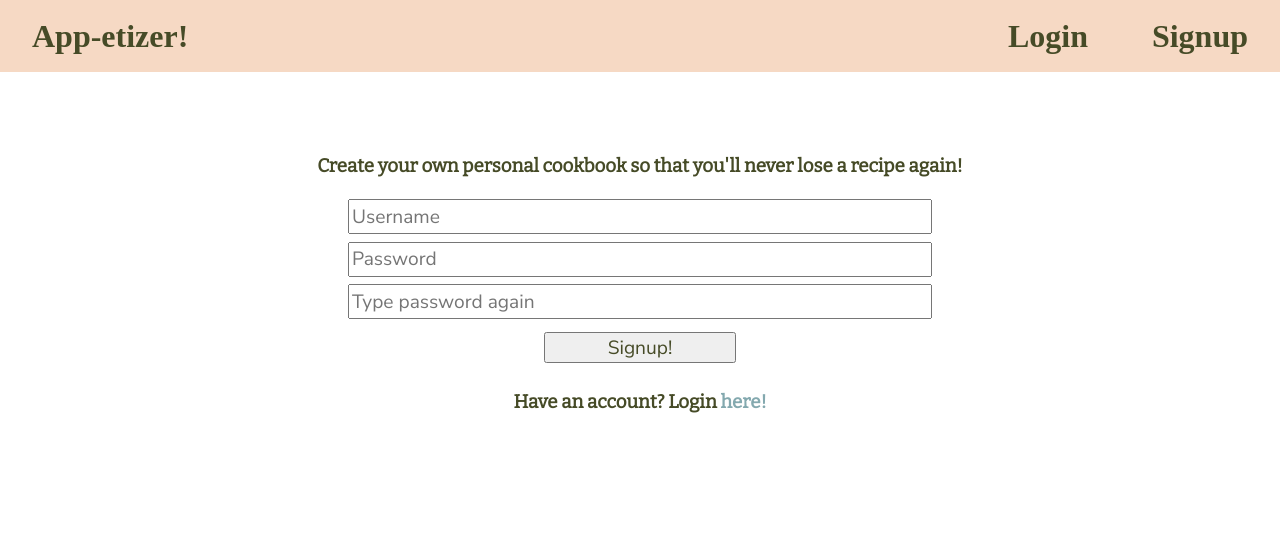
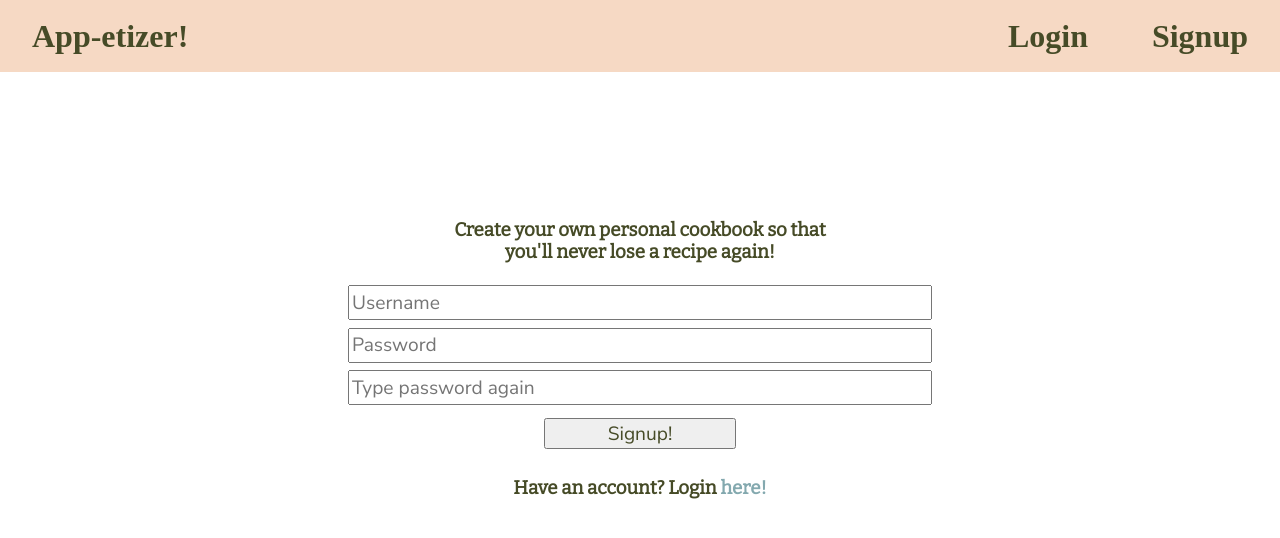
Before and after one commit to squarepancakes/app-etizer, a React (Create React App) app: page /signup in a window 1280 px wide. Shown: the top 538 px of the page. Built offline with nearby package versions, Linux system fonts and the light colour scheme; a web font is replaced by a local one.

Commit message:
change css

```diff
--- a/src/App.css
+++ b/src/App.css
@@ -228,7 +228,7 @@ h3 {
 	display: flex;
 	flex-direction: column;
 	width: auto;
-	padding: 4em;
+	padding: 10em;
 }
 
 .userLink {
@@ -242,11 +242,17 @@ h3 {
 	display: flex;
 	flex-direction: column;
 	width: auto;
-	padding: 4em;
+	padding: 8em;
+}
+
+.signupForm > h3 {
+	width: 20em;
+	text-align: center;
 }
 
 .userInput {
 	margin: 0.2em;
+	/* width: 27em; */
 }
 
 .logoutMessage {
```
